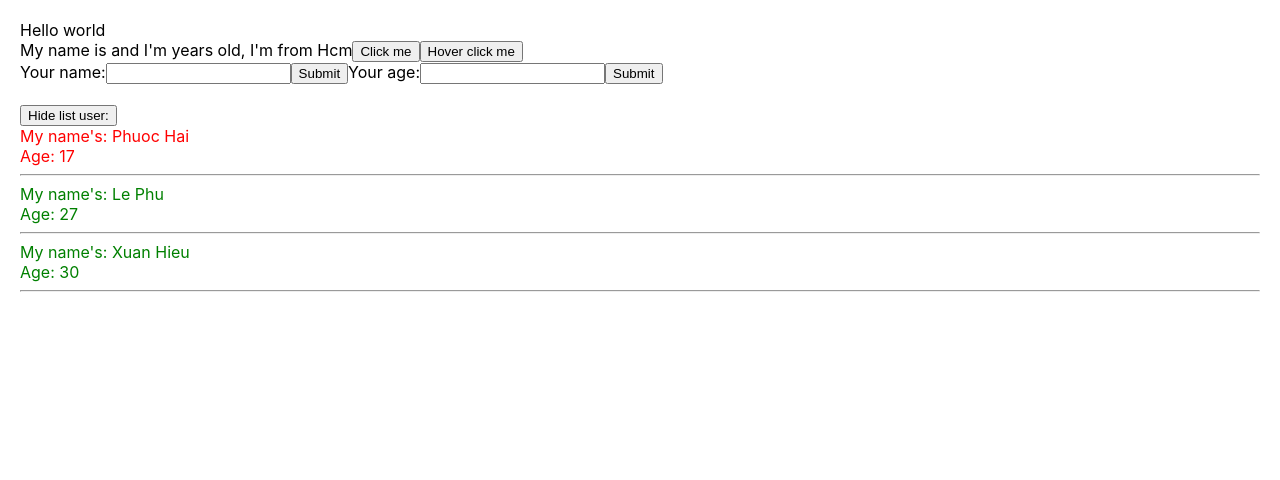
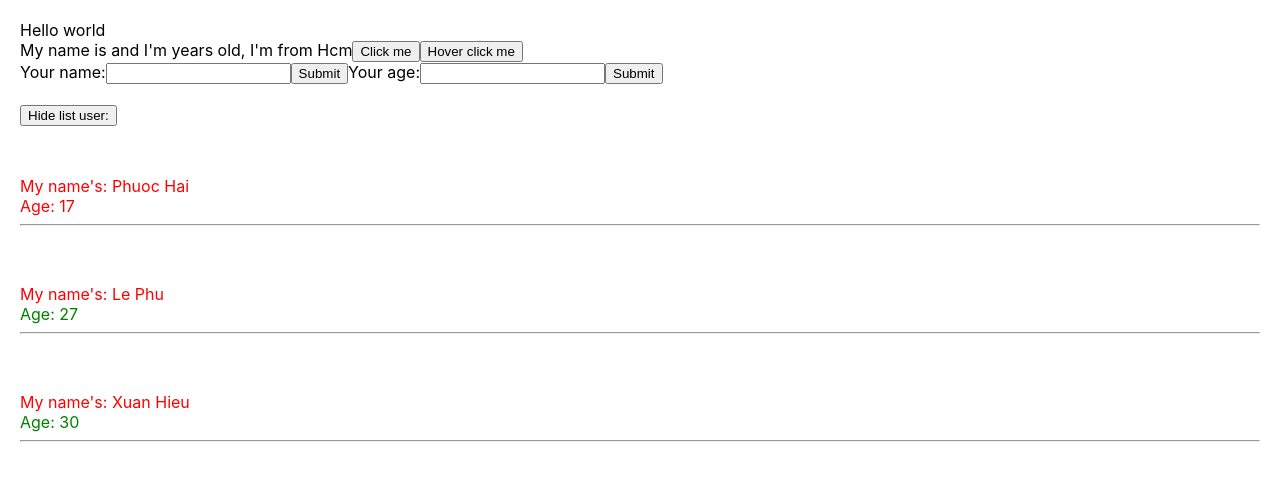
Before and after one commit to bingamen1123a/testDemoReact, a React (Create React App) app: page / in a window 1280 px wide. Shown: the top 480 px of the page. Built offline with nearby package versions, Linux system fonts and the light colour scheme.

Commit message:
scss file

```diff
--- a/package.json
+++ b/package.json
@@ -13,6 +13,7 @@
     "redux": "4.2.0",
     "redux-devtools-extension": "2.13.9",
     "redux-thunk": "2.4.1",
+    "sass": "^1.85.1",
     "web-vitals": "2.1.4"
   },
   "scripts": {
--- a/src/App.js
+++ b/src/App.js
@@ -1,5 +1,5 @@
 import logo from './logo.svg';
-import './App.css';
+import './App.scss';
 import { useDispatch, useSelector } from 'react-redux';
 import { increaseCounter, decreaseCounter } from './redux/action/counterAction';
 import MyComponents from './components/MyComponents'; // import file Mycomponents.js
--- a/src/components/AddUserinfo.js
+++ b/src/components/AddUserinfo.js
@@ -33,7 +33,7 @@ class AddUserInfor extends React.Component {
             age: event.target.value
         })
     }
-
+    // lay du lieu tu input va truyen toi lop cha tu props handelAddNewUser
     handleOnSubmit = (event) => {
         event.preventDefault(); // nhan submit se khong load loai trang
         this.props.handelAddNewUser({
--- /dev/null
+++ b/src/components/DisplayInfo.scss
@@ -0,0 +1,9 @@
+.Display-Info-Container {
+    .red {
+        color: red;
+    }
+
+    .green {
+        color: green;
+    }
+}
--- a/src/components/DisplayInfor.js
+++ b/src/components/DisplayInfor.js
@@ -1,4 +1,5 @@
 import React from "react";
+import './DisplayInfo.scss';
 
 class UserInfor extends React.Component {
     // props => Viet tat cua propeties(tai san)
@@ -21,11 +22,11 @@ class UserInfor extends React.Component {
                     <button onClick={() => { this.handleShowHide() }}>{this.state.displayShow === true ? 'Hide' : 'Show'} list user:</button>
                 </div>
                 {this.state.displayShow &&
-                    <div>
+                    <div className="Display-Info-Container">
                         {listUser.map((user) => {
                             return (
                                 <div key={user.id} className={user.age > 18 ? "green" : "red"}>
-                                    <div>My name's: {user.name}</div>
+                                    <div style={{ color: 'red', paddingTop: '50px' }}>My name's: {user.name}</div>
                                     <div>Age: {user.age}</div>
                                     <hr />
                                 </div>
```
Also changed, not shown: src/App.scss (renamed from src/App.css), 1 other file (tests, documents, lock files or other folders).
